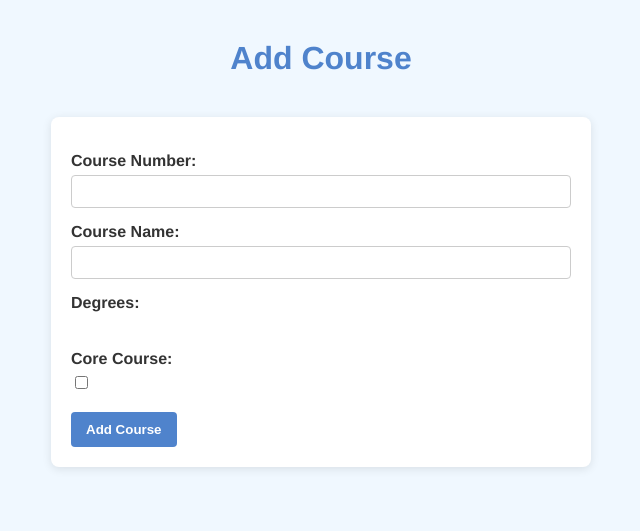
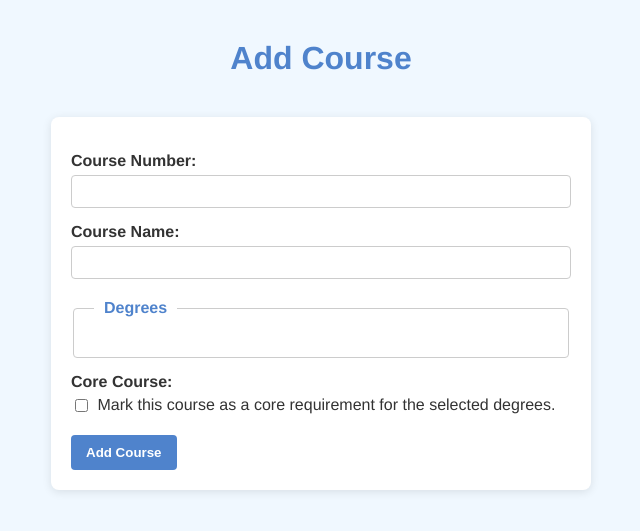
Before and after one commit to jadennathaniel/database-project, a Flask app: page /add_course in a window 1280 px wide. Shown: the top 531 px of the page, without its empty margins (319-959 px from the left). Run offline with Flask 3, Linux system fonts and the light colour scheme; data that the repository does not hold is empty.

Commit message:
updated constraints

```diff
--- a/models.py
+++ b/models.py
@@ -88,12 +88,13 @@ def create_tables():
 
         # Create DegreeCourses table (Many-to-Many relationship)
         cursor.execute("""
-            CREATE TABLE IF NOT EXISTS DegreeCourses (
+                CREATE TABLE IF NOT EXISTS DegreeCourses (
                 degree_id INT NOT NULL,
                 course_id INT NOT NULL,
+                core BOOLEAN NOT NULL DEFAULT FALSE,  -- New column for "Core Course"
                 PRIMARY KEY (degree_id, course_id),
                 FOREIGN KEY (degree_id) REFERENCES Degrees(degree_id),
-                FOREIGN KEY (course_id) REFERENCES Courses(course_id)
+            FOREIGN KEY (course_id) REFERENCES Courses(course_id)
             );
         """)
 
@@ -161,15 +162,18 @@ def add_course(course_number, name, degree_ids, is_core=False):
     conn = get_db_connection()
     cursor = conn.cursor()
     try:
-        cursor.execute('INSERT INTO Courses (course_number, name, core) VALUES (%s, %s, %s)',
-                       (course_number, name, is_core))
+        cursor.execute('INSERT INTO Courses (course_number, name) VALUES (%s, %s)',
+                       (course_number, name))
         course_id = cursor.lastrowid
 
         for degree_id in degree_ids:
             cursor.execute('SELECT degree_id FROM Degrees WHERE degree_id = %s', (degree_id,))
             if cursor.fetchone() is None:
                 raise ValueError(f"Degree ID {degree_id} does not exist")
-            cursor.execute('INSERT INTO DegreeCourses (course_id, degree_id) VALUES (%s, %s)', (course_id, degree_id))
+            cursor.execute('''
+                INSERT INTO DegreeCourses (course_id, degree_id, core)
+                VALUES (%s, %s, %s)
+            ''', (course_id, degree_id, is_core))
 
         conn.commit()
     except Error as e:
--- a/routes.py
+++ b/routes.py
@@ -24,7 +24,6 @@ def add_degree_route():
     return render_template('add_degree.html')
 
 
-@app.route('/add_course', methods=['GET', 'POST'])
 @app.route('/add_course', methods=['GET', 'POST'])
 def add_course_route():
     degrees = get_degrees()
--- a/templates/add_course.html
+++ b/templates/add_course.html
@@ -8,28 +8,33 @@
     <h1>Add Course</h1>
     <form method="post">
         <label for="course_number">Course Number:</label>
-        <input type="text" id="course_number" name="course_number" required><br>
+        <input type="text" id="course_number" name="course_number" required
+               pattern="[A-Za-z]{2,4}[0-9]{4}"
+               title="Format: 2-4 letters followed by 4 digits (e.g., CS101)"><br>
 
         <label for="name">Course Name:</label>
         <input type="text" id="name" name="name" required><br>
 
-        <label for="degrees">Degrees:</label><br>
-        {% for degree in degrees %}
-            <input type="checkbox" id="degree_{{ degree.degree_id }}" name="degree_ids" value="{{ degree.degree_id }}">
-            <label for="degree_{{ degree.degree_id }}">{{ degree.name }} ({{ degree.level }})</label><br>
-        {% endfor %}
+        <fieldset>
+            <legend>Degrees</legend>
+            {% for degree in degrees %}
+                <input type="checkbox" id="degree_{{ degree.degree_id }}" name="degree_ids" value="{{ degree.degree_id }}">
+                <label for="degree_{{ degree.degree_id }}">{{ degree.name }} ({{ degree.level }})</label><br>
+            {% endfor %}
+        </fieldset>
 
         <label for="is_core">Core Course:</label>
-        <input type="checkbox" id="is_core" name="is_core"><br>
+        <input type="checkbox" id="is_core" name="is_core">
+        <span class="help-text">Mark this course as a core requirement for the selected degrees.</span><br>
 
-        <input type="submit" value="Add Course">
+        <input type="submit" value="Add Course" class="btn btn-primary">
     </form>
 
-    {% with messages = get_flashed_messages() %}
+    {% with messages = get_flashed_messages(with_categories=true) %}
       {% if messages %}
-        <ul>
-          {% for message in messages %}
-            <li>{{ message }}</li>
+        <ul class="messages">
+          {% for category, message in messages %}
+            <li class="{{ category }}">{{ message }}</li>
           {% endfor %}
         </ul>
       {% endif %}
```
